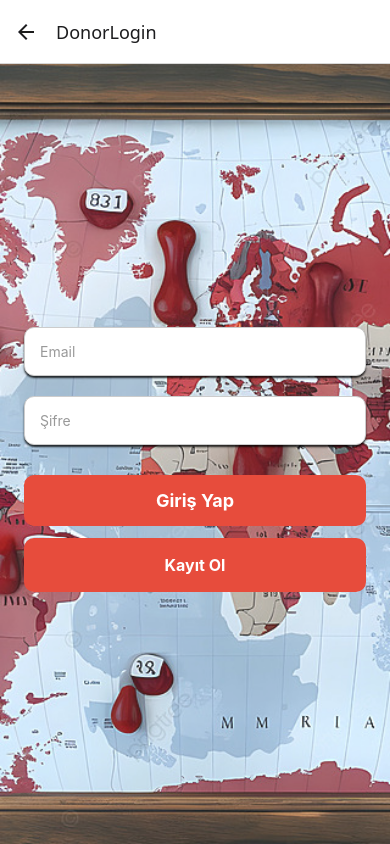
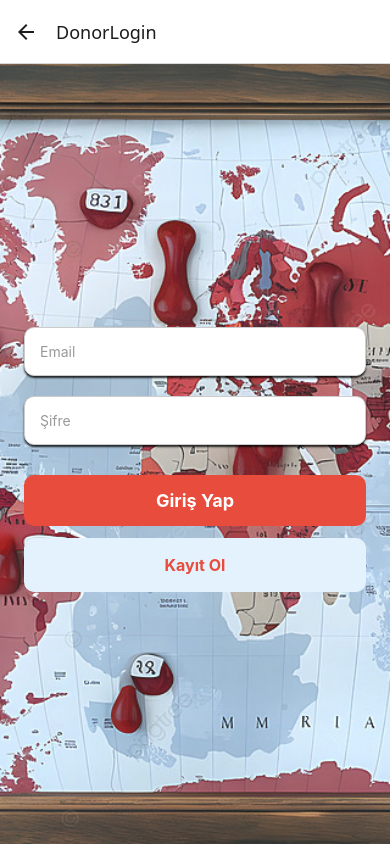
Before and after one commit to seriftales/Hemolink, a React Native app in the folder frontend/: screen /DonorLogin in a window 390 px wide. Built offline with nearby package versions, Linux system fonts and the light colour scheme.

Commit message:
Birkaç arka plan değişikliği.

```diff
--- a/frontend/screens/DonorLoginScreen.js
+++ b/frontend/screens/DonorLoginScreen.js
@@ -91,9 +91,9 @@ const styles = StyleSheet.create({
     fontWeight: 'bold',
   },
  buttonSecondary: {
-  backgroundColor: '#e74c3c',
+  backgroundColor: '#e3f2fd',
   borderWidth: 2,
-  borderColor: '#e74c3c',
+  borderColor: '#e3f2fd',
   padding: 15,
   borderRadius: 10,
   alignItems: 'center',
@@ -101,7 +101,7 @@ const styles = StyleSheet.create({
 },
 
 buttonSecondaryText: {
-  color: '#fff',
+  color: '#e74c3c',
   fontWeight: 'bold',
   fontSize: 16,
 }
--- a/frontend/screens/HomeScreen.js
+++ b/frontend/screens/HomeScreen.js
@@ -39,12 +39,12 @@ const HomeScreen = ({ navigation, route }) => {
   };
 
   return (
-    <ImageBackground source={require('../assets/background.png')} style={styles.background}>
+    <ImageBackground source={require('../assets/kandamlası.png')} style={styles.background}>
       <View style={styles.container}>
-        <Header title="HemoLink-419" style={styles.headerText} />
+
 
         <View style={styles.content}>
-          <Image source={require('../assets/blood-drop.png')} style={styles.image} />
+          <Image source={require('../assets/logo.png')} style={styles.image} />
           <Text style={styles.welcomeText}>
             Hoş Geldiniz{userFromRoute?.name ? `, ${userFromRoute.name}` : ''}!
           </Text>
@@ -81,7 +81,7 @@ const styles = StyleSheet.create({
   },
   container: {
     flex: 1,
-    backgroundColor: 'rgba(255, 255, 255, 0.8)',
+    backgroundColor: 'rgba(255, 255, 255, 0.1)',
   },
   content: {
     flex: 1,
@@ -103,7 +103,7 @@ const styles = StyleSheet.create({
   welcomeText: {
     fontSize: 24,
     fontWeight: 'bold',
-    color: '#e74c3c',
+    color: '#fff',
     marginBottom: 24,
     textAlign: 'center',
   },
--- a/frontend/screens/HospitalLoginScreen.js
+++ b/frontend/screens/HospitalLoginScreen.js
@@ -66,7 +66,7 @@ const styles = StyleSheet.create({
     justifyContent: 'center',
     padding: 24,
     paddingTop: 100, // 👈 BU satırı ekle! (40 = hafif kayma)
-    backgroundColor: 'rgba(255, 255, 255, 0.1)',
+    backgroundColor: 'rgba(255, 255, 255, 0.0)',
   },
   title: {
     fontSize: 26,
--- a/frontend/screens/RegisterScreen.js
+++ b/frontend/screens/RegisterScreen.js
@@ -13,7 +13,7 @@ const RegisterScreen = ({ navigation }) => {
   const [email, setEmail] = useState('');
   const [password, setPassword] = useState('');
   const [age, setAge] = useState('');
-  const [bloodType, setBloodType] = useState('A+');
+  const [bloodType, setBloodType] = useState('');
 
   const handleRegister = async () => {
     if (!name || !surname || !email || !password || !age || !bloodType) {
@@ -48,7 +48,7 @@ const RegisterScreen = ({ navigation }) => {
 
         {/* Kan Grubu Seçimi */}
         <View style={styles.pickerContainer}>
-          <Text style={styles.pickerLabel}>Kan Grubu:</Text>
+
           <Picker
             selectedValue={bloodType}
             style={styles.picker}
@@ -85,7 +85,7 @@ const styles = StyleSheet.create({
     flex: 1,
     justifyContent: 'center',
     padding: 24,
-    backgroundColor: 'rgba(255,255,255,0.2)',
+    backgroundColor: 'rgba(255,255,255,0.1)',
   },
   title: {
     fontSize: 28,
@@ -98,11 +98,7 @@ const styles = StyleSheet.create({
     marginTop: 10,
     marginBottom: 20,
   },
-  pickerLabel: {
-    fontWeight: 'bold',
-    color: '#e74c3c',
-    marginBottom: 5,
-  },
+
   picker: {
     height: 50,
     backgroundColor: '#fff',
```
Also changed, not shown: frontend/assets/kandamlası.png (added), frontend/assets/kandamlası2.png (added).
